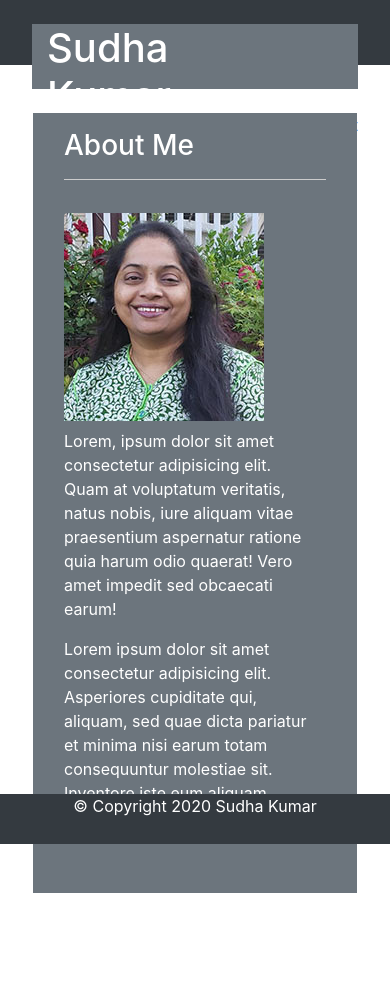
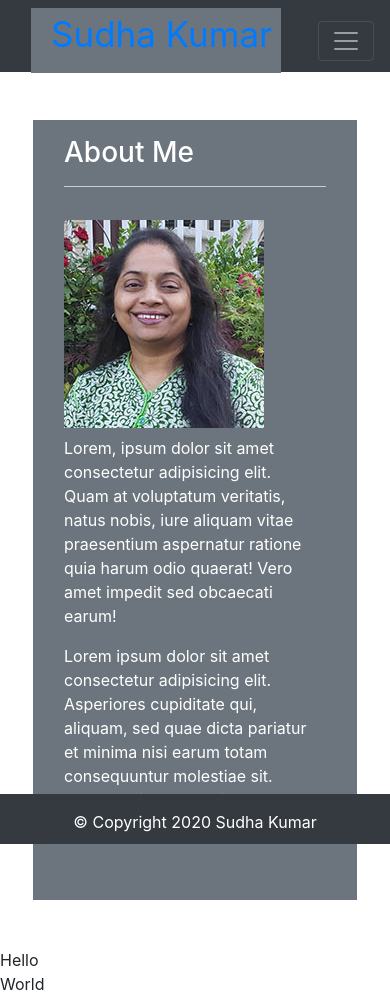
Before and after one commit to sskumar4/ResponsivePortfolio, a plain HTML site: page index.html in a window 390 px wide. Before the commit the page ends 941 px from the top, so only its background shows below. Drawn offline with nearby package versions, Linux system fonts and the light colour scheme.

Commit message:
Use bootstrap to make index.html-v2 responsive with ham nav

```diff
--- a/assets/css/style.css
+++ b/assets/css/style.css
@@ -1,5 +1,5 @@
 .navbar {
-    height: 65px;
+    height: 72px;
     margin-top: 0;
     margin-bottom: 0;
     padding-top: 0;
@@ -21,13 +21,20 @@
     padding-top: 0;
     padding-bottom: 0;
 }
+.sud{
 
 
-/*@media only screen and (max-width: 576px) {
-    .nav ul {
-        display: inline-block;
-    }
-}*/
+        height: 72px;
+        width: 500px;
+        margin-top: 0px;
+        margin-bottom: 0px;
+        margin-left: 15px;
+        padding-top: 0px;
+        padding-bottom: 0px;
+        background-color: #6c757d;
+
+}
+
 
 footer {
     height: 50px;
--- a/index.html
+++ b/index.html
@@ -23,20 +23,15 @@
 
 
        <nav class="navbar navbar-expand-sm bg-dark navbar-dark">
-            <section class="col-md-3 m-3 bg-secondary text-white">
-                <div row>
-                    <h1 class="" font>Sudha Kumar</h1>
-                    <hr>
-                </div>
-            </section>
 
-
-
-
-            <!--<div class="ml-5  bg-warning font-weight-bold">
-                <h1>Sudha Kumar</h1>
-            </div>-->
-            <!--     <ul class="nav justify-content-end navbar-nav"> -->
+        <div class="sud"><a style="margin-left:20px; padding-top: 20px; margin-top: 30px; font-size: 35px" href="#">  Sudha Kumar  </a></div>
+       <!-- <a class="navbar-brand ml-5 bg-secondary" style="font-size: 40px" href="#">  Sudha Kumar  </a>-->
+            <!-- Toggler/collapsibe Button -->
+            <button class="navbar-toggler" type="button" data-toggle="collapse" data-target="#collapsibleNavbar">
+                <span class="navbar-toggler-icon"></span>
+            </button>
+            <!-- Navbar links -->
+            <div class="collapse navbar-collapse" id="collapsibleNavbar">
                 <ul class="nav justify-content-end ml-auto">
                     <li class="nav-item">
                         <a class="nav-link" href="index.html">About
@@ -72,10 +67,12 @@
             </section>
 
         </div>
-
+        <div class="class="panel panel-primary" style="width: 15%"">
+            <div class="panel-body">Hello World</div>
+          </div>
         <footer class="fixed-bottom text-center bg-dark text-white">
 
-            &copy; Copyright 2020 Sudha Kumar
+            <p class="mt-3"> &copy; Copyright 2020 Sudha Kumar</p>
 
         </footer>
 
```
Lines whose indentation alone changed are shown as unchanged.
